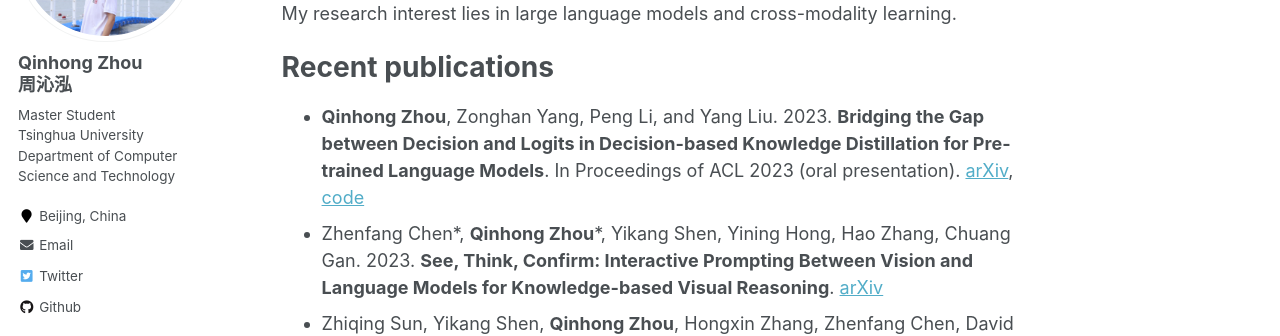
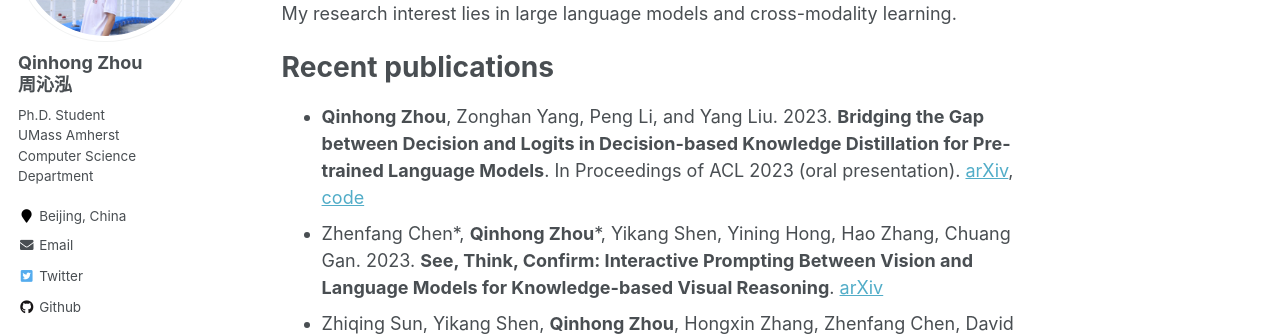
Before and after one commit to zhouqqhh/zhouqqhh.github.io, a Jekyll site: the page built from _pages/about.md, in a window 1280 px wide. Shown: the part 236-572 px from the top of the page. Built offline with Jekyll 4.4.1, drawn with Linux system fonts in a browser that asks for light colours.

Commit message:
Update _config.yml

```diff
--- a/_config.yml
+++ b/_config.yml
@@ -87,9 +87,9 @@ author:
     周沁泓
   avatar           : "profile.jpeg"
   bio              : |
-    Master Student <br>
-    Tsinghua University <br>
-    Department of Computer Science and Technology
+    Ph.D. Student <br>
+    UMass Amherst <br>
+    Computer Science Department
   location         : "Beijing, China"
   employer         :
   pubmed           :
```
